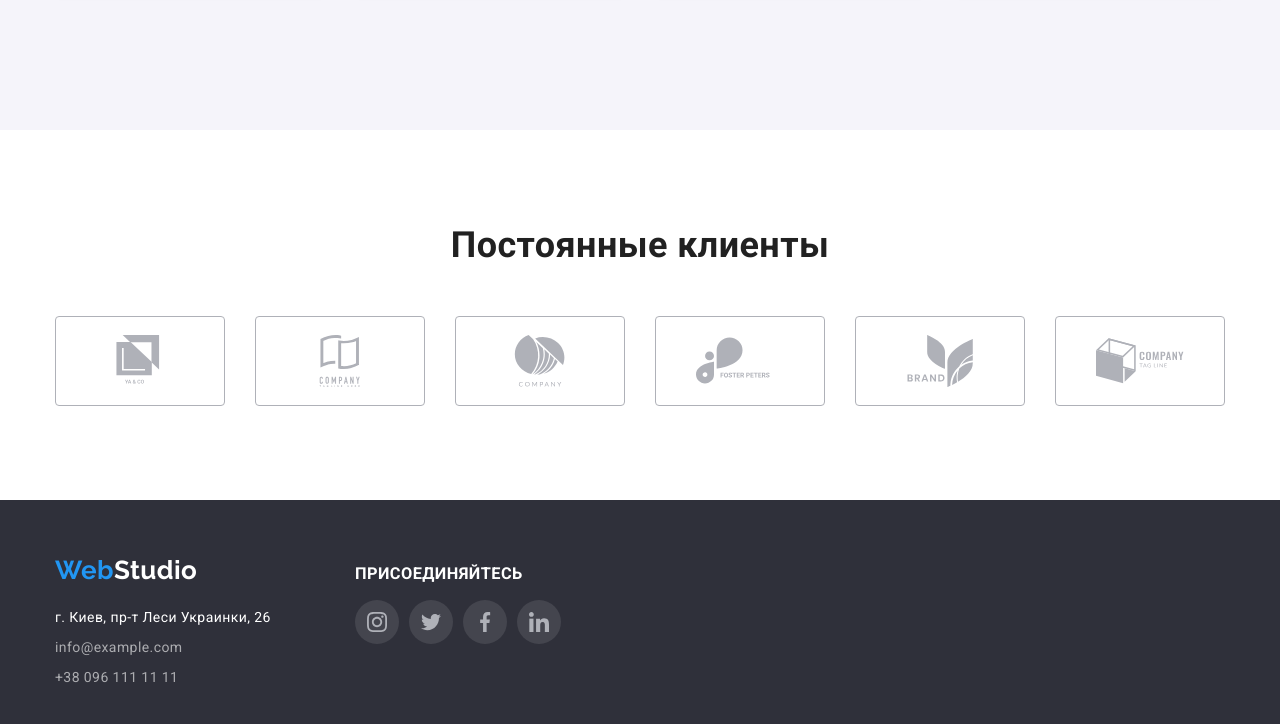
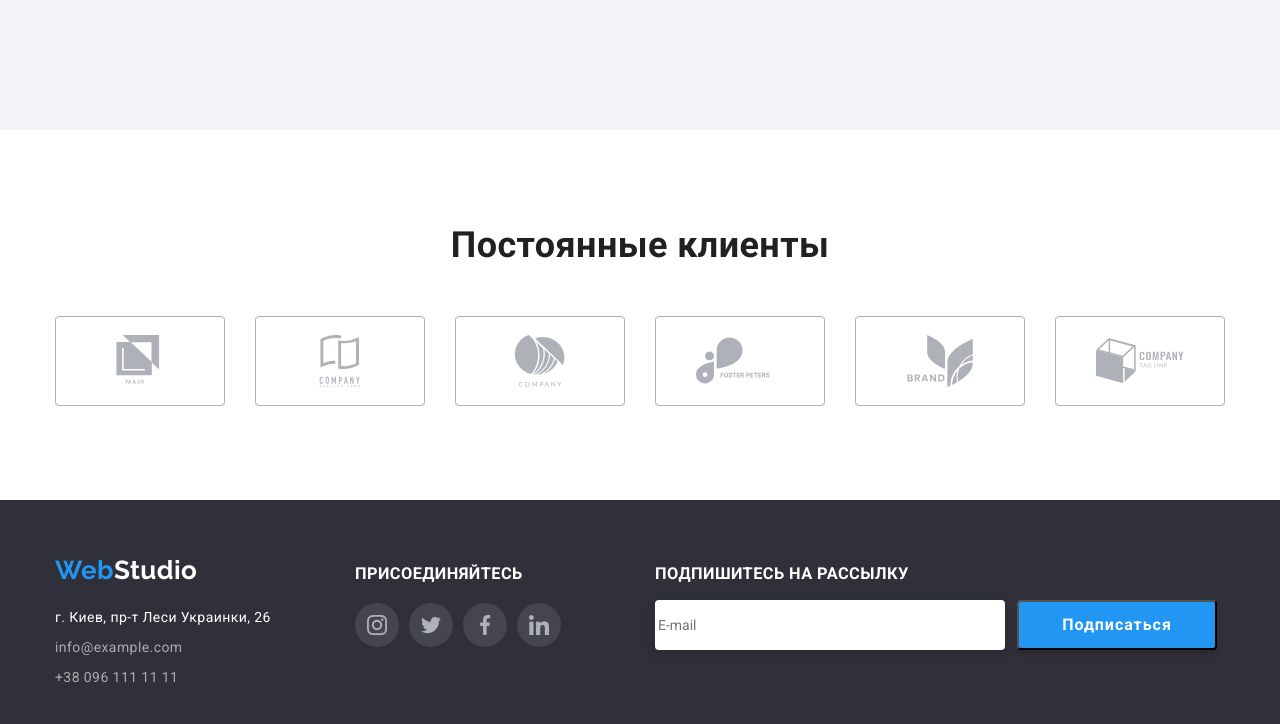
Before and after one commit to Halyna-K/goit-markup-hw-06, a plain HTML site: page index.html in a window 1280 px wide. Shown: the part 2401-3125 px from the top of the page. Drawn offline with nearby package versions, Linux system fonts and the light colour scheme.

Commit message:
Create footer-form

```diff
--- a/css/style.css
+++ b/css/style.css
@@ -412,7 +412,47 @@ address {
 .footer-social {
   margin-top: 20px;
 }
+.footer-container-subscribe {
+  --grid-item: 4;
+  display: inline-block;
+  padding-top: 40px;
+  padding-bottom: 30px;
+}
+.footer-subscribe-title {
+  font-weight: 700;
+  line-height: 1.143;
+  text-transform: uppercase;
+  color: var(--dark-bg-text-color);
+}
+.subscribe-form {
+  display: inline-flex;
+}
+.label-email {
+  width: 350px;
+  height: 50px;
+  border: 1px solid rgba(255, 255, 255, 0.3);
+  box-sizing: border-box;
+  filter: drop-shadow(0px 4px 4px rgba(0, 0, 0, 0.15));
+  border-radius: 4px;
+  margin-right: 12px;
+}
+.footer-button-subscribe {
+  font-weight: 700;
+  font-size: 16px;
+  line-height: 1.875;
+  display: flex;
+  align-items: center;
+  justify-content: center;
+  letter-spacing: 0.06em;
+  color: var(--dark-bg-text-color);
+  width: 200px;
+  height: 50px;
+  background: var(--accent-color);
+  box-shadow: 0px 4px 4px rgba(0, 0, 0, 0.15);
+  border-radius: 4px;
+}
 
+/* Portfolio */
 .projects {
   --grid-item: 3;
   font-size: 16px;
--- a/index.html
+++ b/index.html
@@ -76,6 +76,7 @@
         </div>
       </section>
 
+      <!-- section feature -->
       <section class="section">
         <div class="container">
           <h2 class="visually-hidden">Особенности</h2>
@@ -124,6 +125,7 @@
         </div>
       </section>
 
+      <!-- section gallery -->
       <section class="section">
         <div class="container">
           <h2 class="section-title">Чем мы занимаемся</h2>
@@ -155,6 +157,7 @@
         </div>
       </section>
 
+      <!-- section team -->
       <section class="section team-bg-color">
         <figure class="container">
           <figcaption><h2 class="section-title">Наша команда</h2></figcaption>
@@ -391,6 +394,7 @@
         </figure>
       </section>
 
+      <!-- section clients -->
       <section class="section">
         <div class="container clients">
           <h2 class="section-title">Постоянные клиенты</h2>
@@ -510,7 +514,7 @@
           <li class="grid-item">
             <div class="footer-container-social">
               <h3 class="footer-social-title">присоединяйтесь</h3>
-              <div class="foter-social">
+              <div class="footer-social">
                 <ul class="list social-icons">
                   <li class="social-icons-item">
                     <a
@@ -564,6 +568,24 @@
               </div>
             </div>
           </li>
+          <li class="grid-item">
+            <div class="footer-container-subscribe">
+              <h3 class="footer-subscribe-title">Подпишитесь на рассылку</h3>
+              <form for="email" class="subscribe-form">
+                <label>
+                  <input
+                    type="email"
+                    name="email"
+                    placeholder="E-mail"
+                    class="label-email"
+                  />
+                </label>
+                <button type="submit" class="footer-button-subscribe">
+                  Подписаться
+                </button>
+              </form>
+            </div>
+          </li>
         </ul>
       </div>
     </footer>
```
